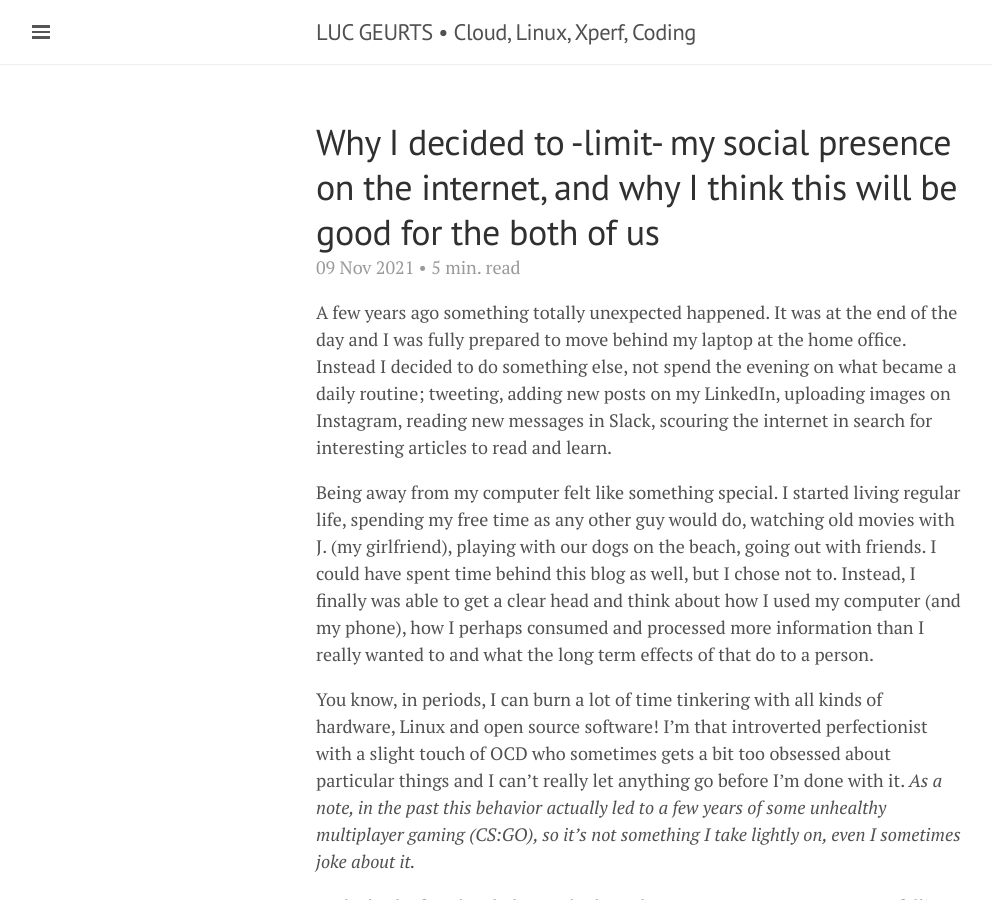
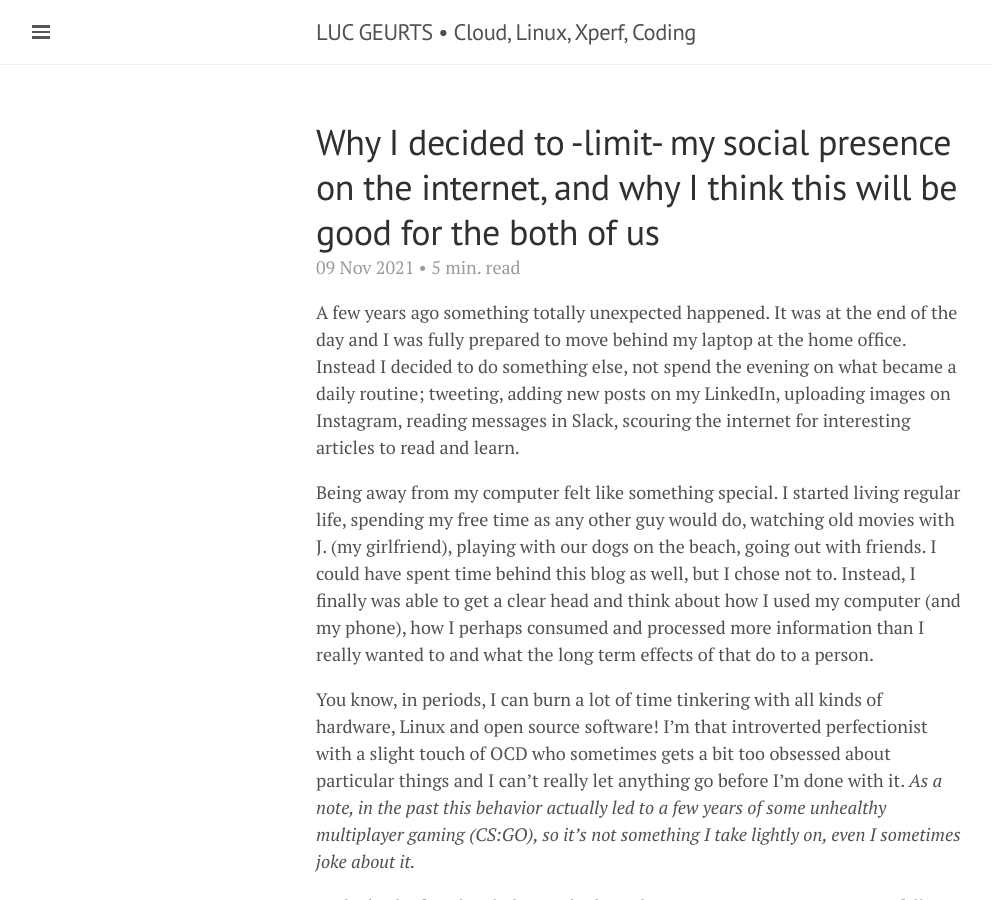
Before and after one commit to lgeurts/lgeurts.github.io, a Jekyll site: the page built from _posts/2021-11-09-why-i-decided-to-limit-my-social-presence.md, in a window 1280 px wide and 900 px high. Shown: the whole window, without its empty margins (0-992 px from the left). Built offline with Jekyll 4.4.1, drawn with Linux system fonts in a browser that asks for light colours; nearby versions of some CDN libraries; comment, search, counter and statistics services are not loaded.

Commit message:
Update 2021-11-09-why-i-decided-to-limit-my-social-presence.md

```diff
--- a/_posts/2021-11-09-why-i-decided-to-limit-my-social-presence.md
+++ b/_posts/2021-11-09-why-i-decided-to-limit-my-social-presence.md
@@ -8,7 +8,7 @@
 tags: [ Health ]
 
 ---
-A few years ago something totally unexpected happened. It was at the end of the day and I was fully prepared to move behind my laptop at the home office. Instead I decided to do something else, not spend the evening on what became a daily routine; tweeting, adding new posts on my LinkedIn, uploading images on Instagram, reading new messages in Slack, scouring the internet in search for interesting articles to read and learn.
+A few years ago something totally unexpected happened. It was at the end of the day and I was fully prepared to move behind my laptop at the home office. Instead I decided to do something else, not spend the evening on what became a daily routine; tweeting, adding new posts on my LinkedIn, uploading images on Instagram, reading messages in Slack, scouring the internet for interesting articles to read and learn.
 
 Being away from my computer felt like something special. I started living regular life, spending my free time as any other guy would do, watching old movies with J. (my  girlfriend), playing with our dogs on the beach, going out with friends. I could have spent time behind this blog as well, but I chose not to. Instead, I finally was able to get a clear head and think about how I used my computer (and my phone), how I perhaps consumed and processed more information than I really wanted to and what the long term effects of that do to a person.
 
```
